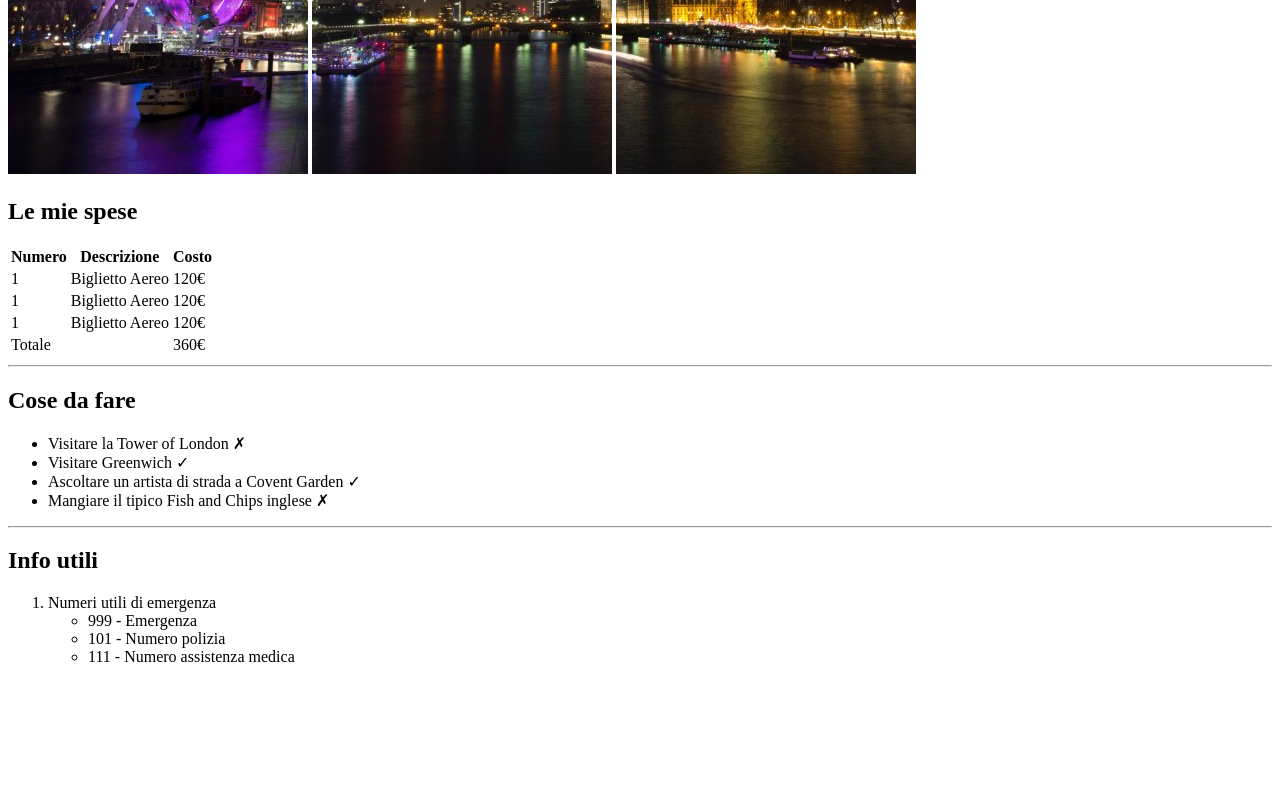
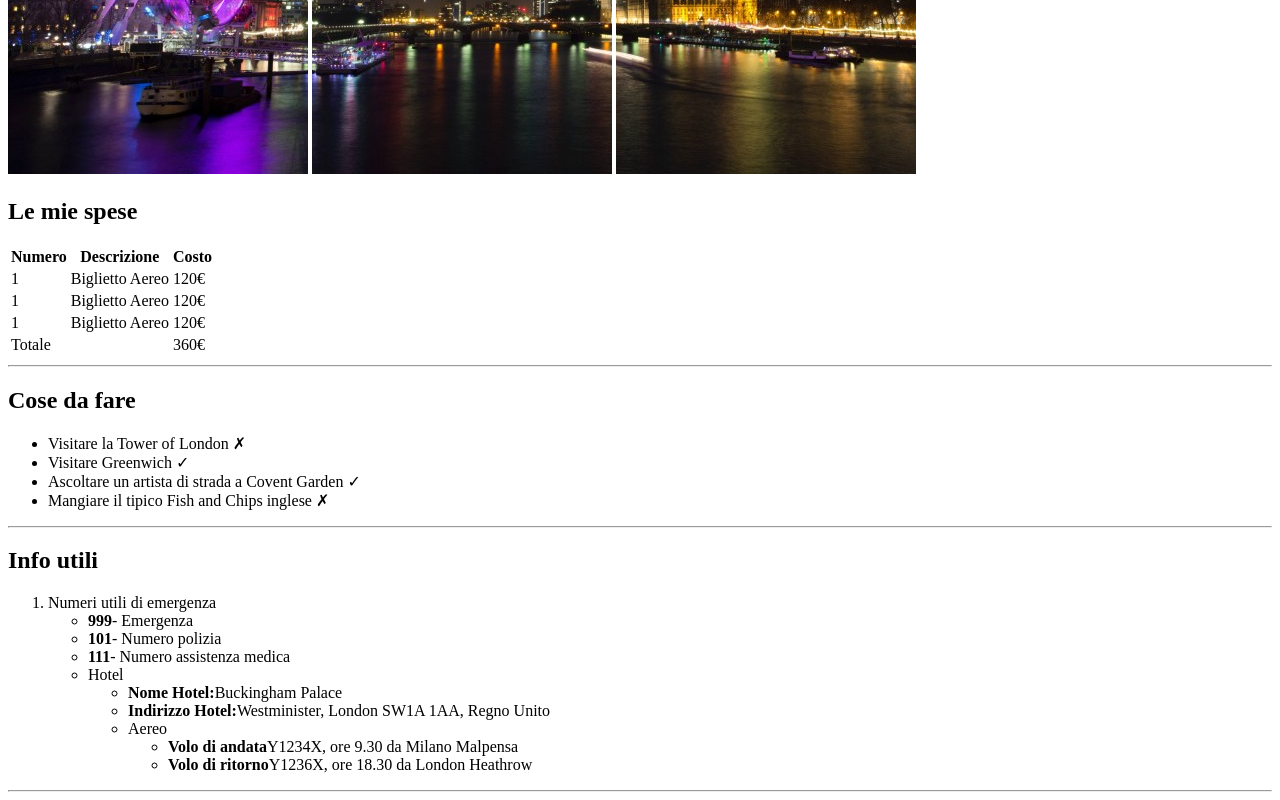
Before and after one commit to Emmanuele-Iannucci/html-london-trip, a plain HTML site: page index.html in a window 1280 px wide. Shown: the part 506-1306 px from the top of the page. Before the commit the page ends 1188 px from the top, so only its background shows below. Drawn offline with Linux system fonts and the light colour scheme.

Commit message:
inserimento scrittura strong, compilazione finale e aggiunta dell'altra linea separatrice.

```diff
--- a/index.html
+++ b/index.html
@@ -54,11 +54,24 @@
         <ol>
             <li>Numeri utili di emergenza
                 <ul style="list-style-type: circle;">
-                <li>999 - Emergenza</li>
-                <li>101 - Numero polizia</li>
-                <li>111 - Numero assistenza medica</li>
+                <li><strong>999</strong>- Emergenza</li>
+                <li><strong>101</strong>- Numero polizia</li>
+                <li><strong>111</strong>- Numero assistenza medica</li>
             </li>
+            <li>Hotel
+                <ul style="list-style-type: circle;">
+                    <li><strong>Nome Hotel:</strong>Buckingham Palace</li>
+                    <li><strong>Indirizzo Hotel:</strong>Westminister, London SW1A 1AA, Regno Unito</li>
+            </li>
+            <li>Aereo
+                <ul style="list-style-type: circle;">
+                    <li><strong>Volo di andata</strong>Y1234X, ore 9.30 da Milano Malpensa</li>
+                    <li><strong>Volo di ritorno</strong>Y1236X, ore 18.30 da London Heathrow</li>
+
+            </li>
+
         </ol>
+        <hr><!--linea separatrice dalle foto-->
 
     </div>
 </body>
```
